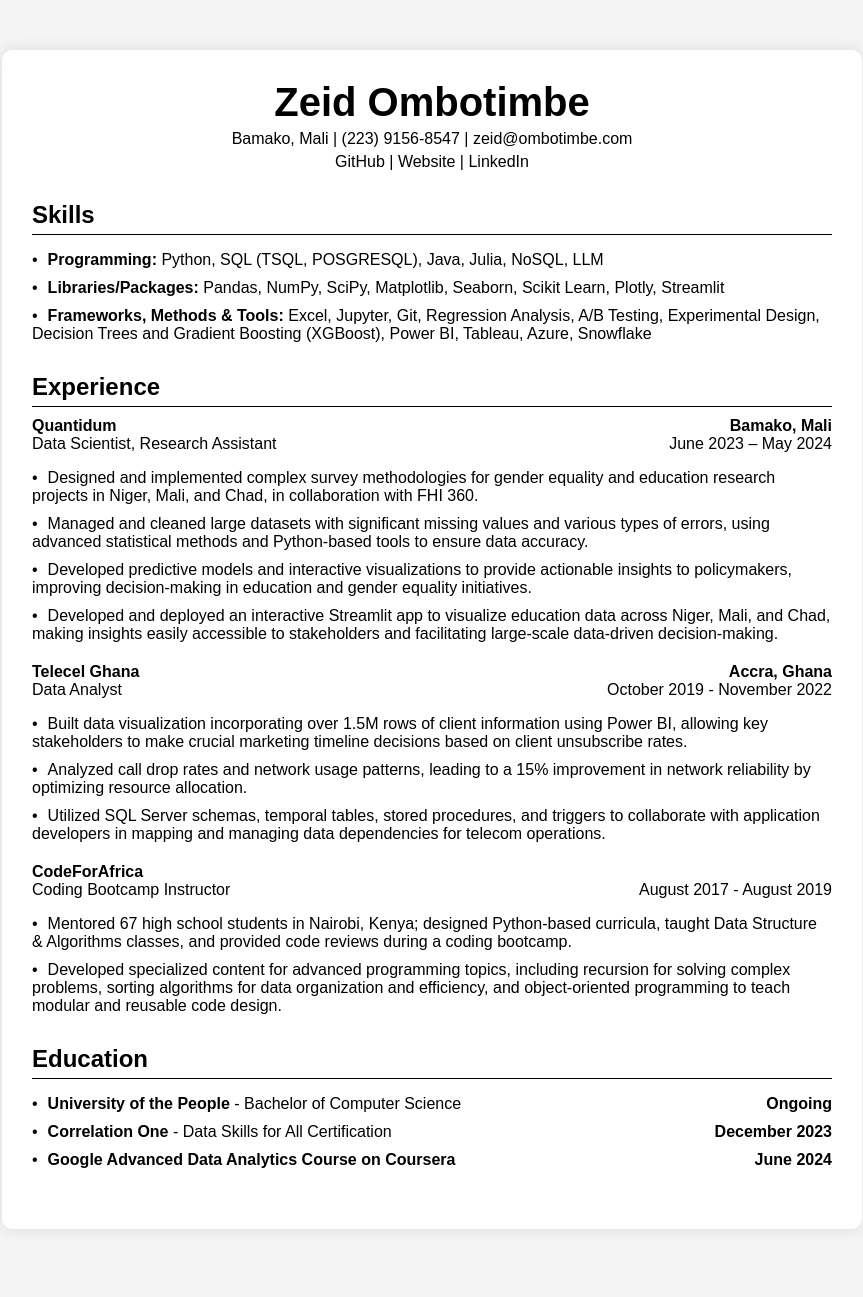
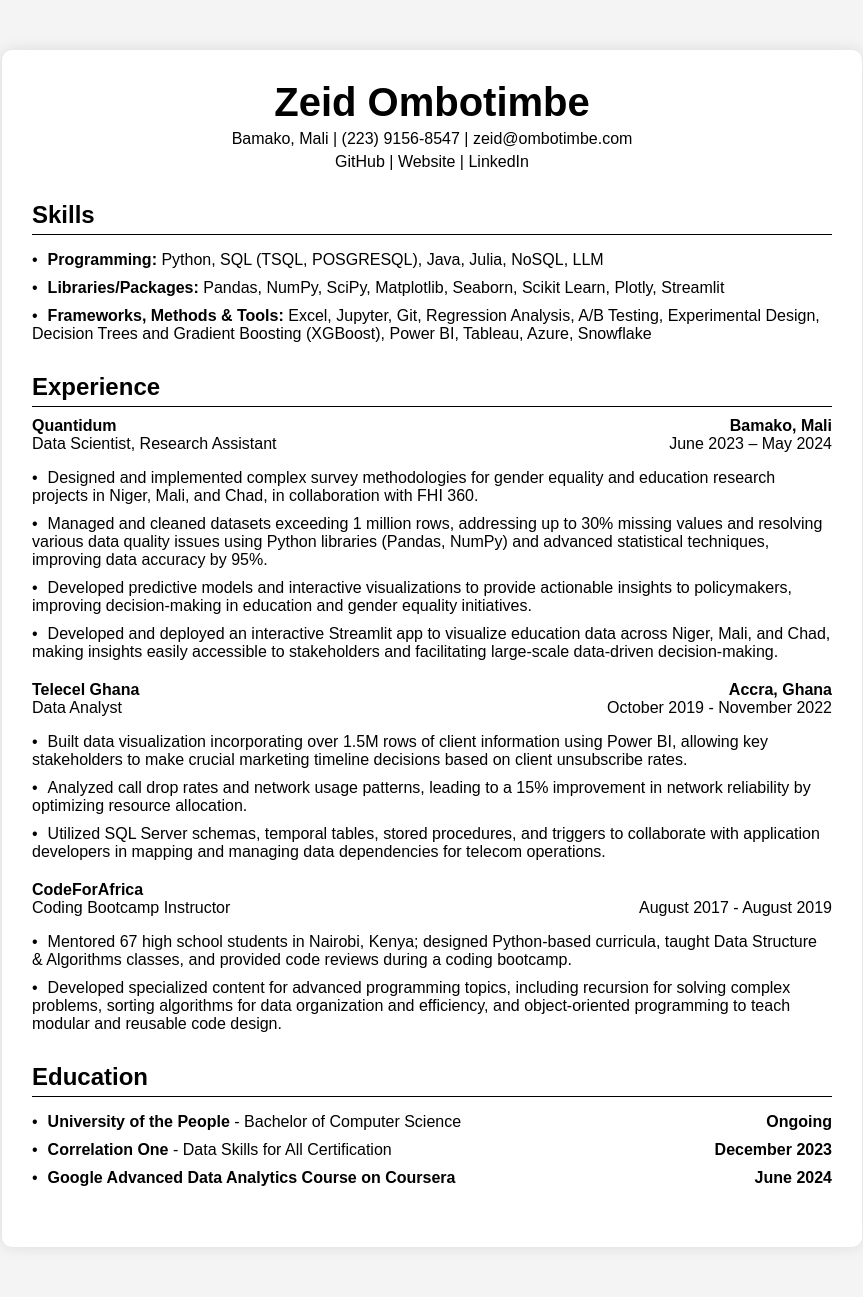
Before and after one commit to obtbe/zeidombo.github.io, a Jekyll site: the page resume.html, which Jekyll copies as it is, in a window 1280 px wide. Shown: the whole page, without its empty margins (208-1071 px from the left). Built offline with Jekyll 4.4.1, drawn with Linux system fonts in a browser that asks for light colours.

Commit message:
Updated resume

```diff
--- a/resume.html
+++ b/resume.html
@@ -121,7 +121,8 @@
                 </div>
                 <ul>
                     <li>Designed and implemented complex survey methodologies for gender equality and education research projects in Niger, Mali, and Chad, in collaboration with FHI 360.</li>
-                    <li>Managed and cleaned large datasets with significant missing values and various types of errors, using advanced statistical methods and Python-based tools to ensure data accuracy.</li>
+                    <li>Managed and cleaned datasets exceeding 1 million rows, addressing up to 30% missing values and resolving various data quality issues using Python libraries (Pandas, NumPy) and advanced statistical techniques, improving data accuracy by 95%.
+                    </li>
                     <li>Developed predictive models and interactive visualizations to provide actionable insights to policymakers, improving decision-making in education and gender equality initiatives.</li>
                     <li>Developed and deployed an interactive Streamlit app to visualize education data across Niger, Mali, and Chad, making insights easily accessible to stakeholders and facilitating large-scale data-driven decision-making.</li>
                 </ul>
```
